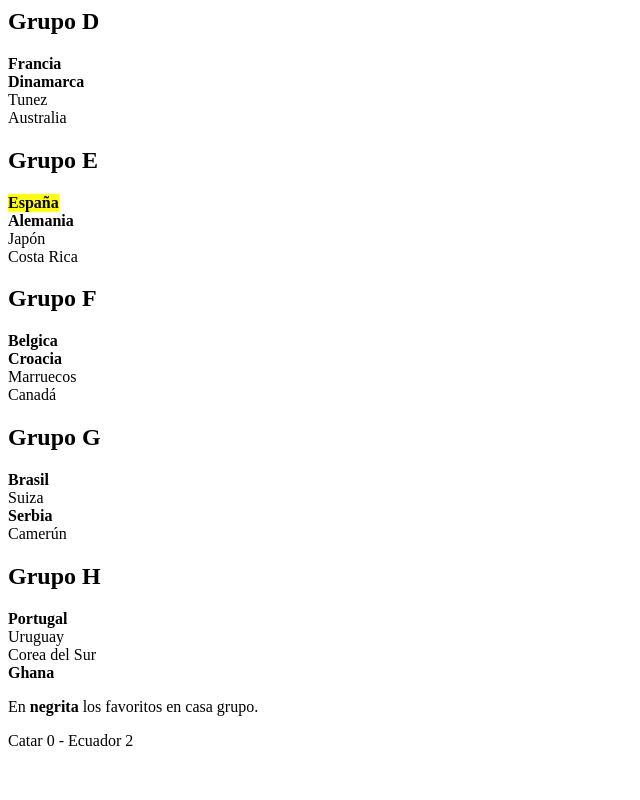
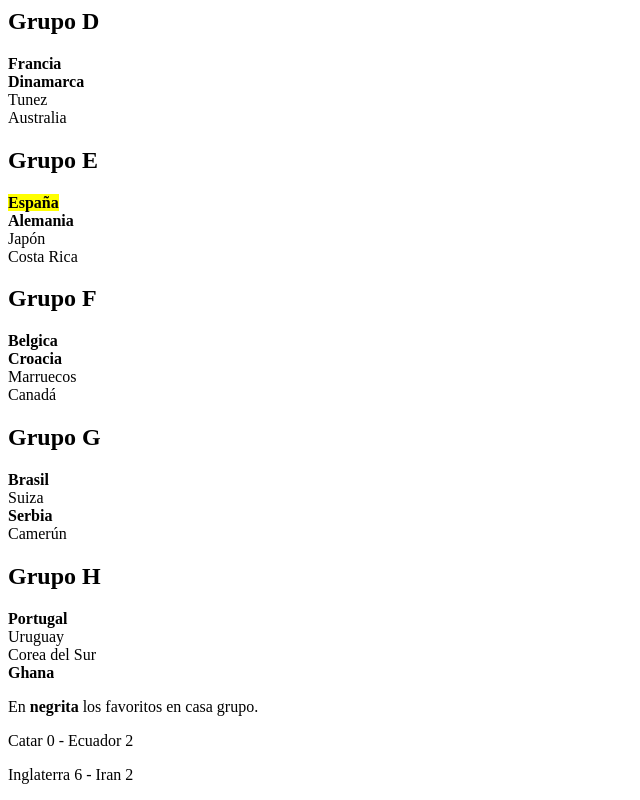
Before and after one commit to jesuscs85/Cursoweb, a plain HTML site: page index.html in a window 1280 px wide. Shown: the part 547-1347 px from the top of the page, without its empty margins (0-640 px from the left). Before the commit the page ends 1313 px from the top, so only its background shows below. Drawn offline with Linux system fonts and the light colour scheme.

Commit message:
Update index.html

```diff
--- a/index.html
+++ b/index.html
@@ -27,7 +27,7 @@
     <p> En <strong>negrita</strong> los favoritos en casa grupo.</p>
 
     <p> Catar 0 - Ecuador 2</p>
-    <p> <Inglaterra 6 - Iran 2</p>
+    <p> Inglaterra 6 - Iran 2</p>
 
 </body>
 
```
